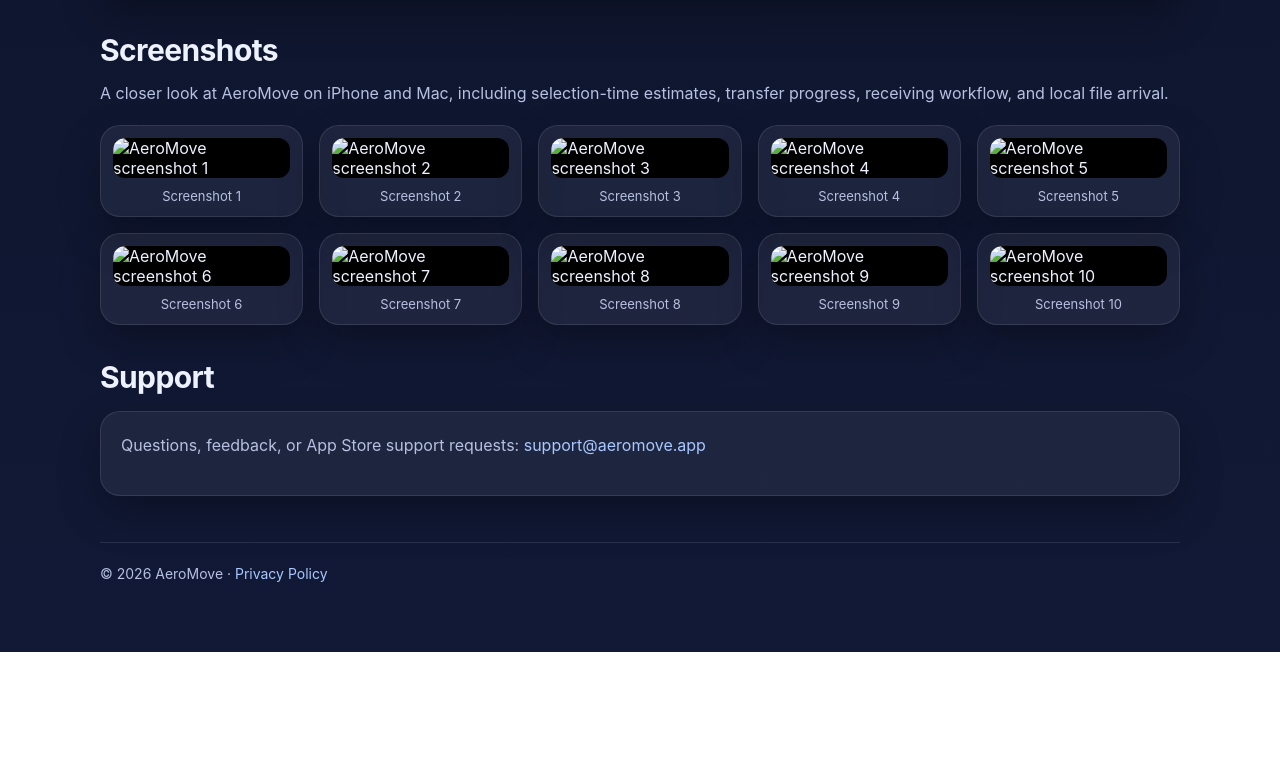
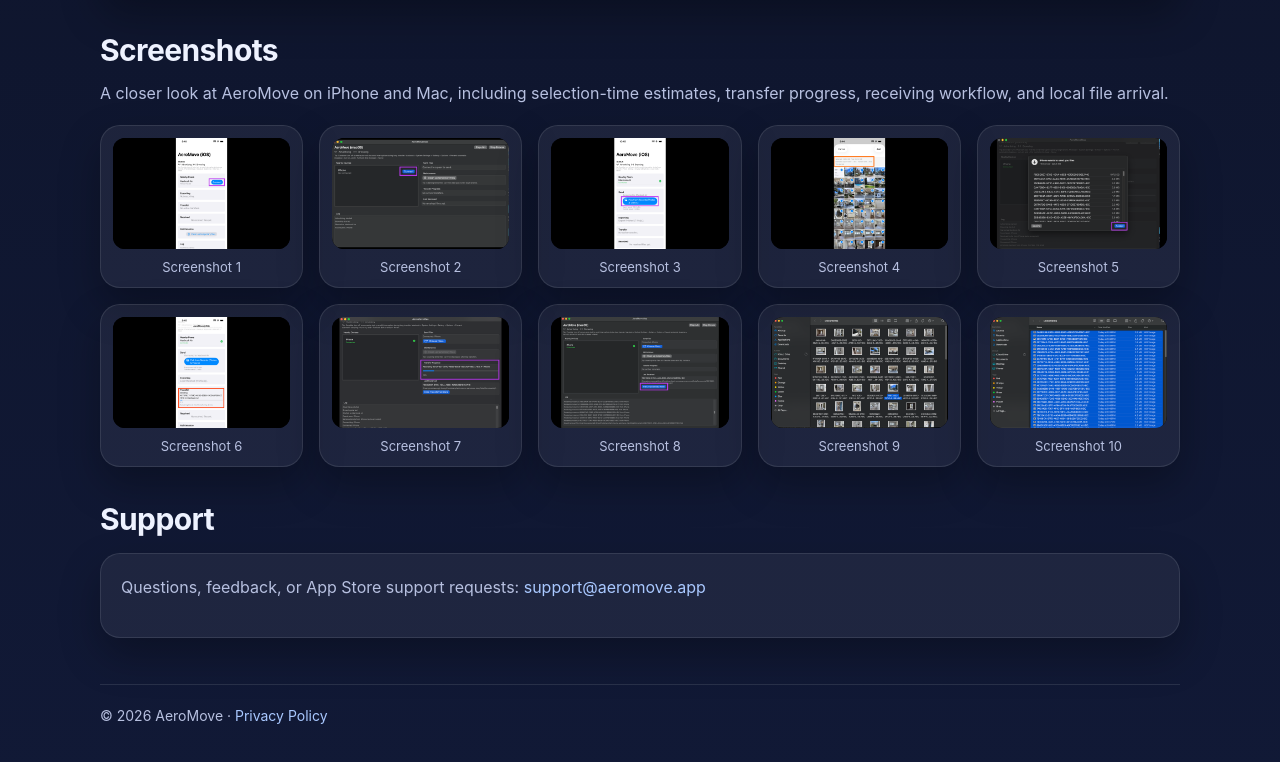
Before and after one commit to neurasdev/aeromove, a plain HTML site: page index.html in a window 1280 px wide. Shown: the part 1496-2258 px from the top of the page. Before the commit the page ends 2148 px from the top, so only its background shows below. Drawn offline with Linux system fonts and the light colour scheme.

Commit message:
Update index.html
correct name shot.png to short.png file name

```diff
--- a/index.html
+++ b/index.html
@@ -139,16 +139,16 @@
         A closer look at AeroMove on iPhone and Mac, including selection-time estimates, transfer progress, receiving workflow, and local file arrival.
       </p>
       <div class="gallery">
-        <div class="shot"><img src="shot01.png" alt="AeroMove screenshot 1"><div class="shot-label">Screenshot 1</div></div>
-        <div class="shot"><img src="shot02.png" alt="AeroMove screenshot 2"><div class="shot-label">Screenshot 2</div></div>
-        <div class="shot"><img src="shot03.png" alt="AeroMove screenshot 3"><div class="shot-label">Screenshot 3</div></div>
-        <div class="shot"><img src="shot04.png" alt="AeroMove screenshot 4"><div class="shot-label">Screenshot 4</div></div>
-        <div class="shot"><img src="shot05.png" alt="AeroMove screenshot 5"><div class="shot-label">Screenshot 5</div></div>
-        <div class="shot"><img src="shot06.png" alt="AeroMove screenshot 6"><div class="shot-label">Screenshot 6</div></div>
-        <div class="shot"><img src="shot07.png" alt="AeroMove screenshot 7"><div class="shot-label">Screenshot 7</div></div>
-        <div class="shot"><img src="shot08.png" alt="AeroMove screenshot 8"><div class="shot-label">Screenshot 8</div></div>
-        <div class="shot"><img src="shot09.png" alt="AeroMove screenshot 9"><div class="shot-label">Screenshot 9</div></div>
-        <div class="shot"><img src="shot10.png" alt="AeroMove screenshot 10"><div class="shot-label">Screenshot 10</div></div>
+        <div class="shot"><img src="short01.png" alt="AeroMove screenshot 1"><div class="shot-label">Screenshot 1</div></div>
+        <div class="shot"><img src="short02.png" alt="AeroMove screenshot 2"><div class="shot-label">Screenshot 2</div></div>
+        <div class="shot"><img src="short03.png" alt="AeroMove screenshot 3"><div class="shot-label">Screenshot 3</div></div>
+        <div class="shot"><img src="short04.png" alt="AeroMove screenshot 4"><div class="shot-label">Screenshot 4</div></div>
+        <div class="shot"><img src="short05.png" alt="AeroMove screenshot 5"><div class="shot-label">Screenshot 5</div></div>
+        <div class="shot"><img src="short06.png" alt="AeroMove screenshot 6"><div class="shot-label">Screenshot 6</div></div>
+        <div class="shot"><img src="short07.png" alt="AeroMove screenshot 7"><div class="shot-label">Screenshot 7</div></div>
+        <div class="shot"><img src="short08.png" alt="AeroMove screenshot 8"><div class="shot-label">Screenshot 8</div></div>
+        <div class="shot"><img src="short09.png" alt="AeroMove screenshot 9"><div class="shot-label">Screenshot 9</div></div>
+        <div class="shot"><img src="short10.png" alt="AeroMove screenshot 10"><div class="shot-label">Screenshot 10</div></div>
       </div>
     </section>
 
```
